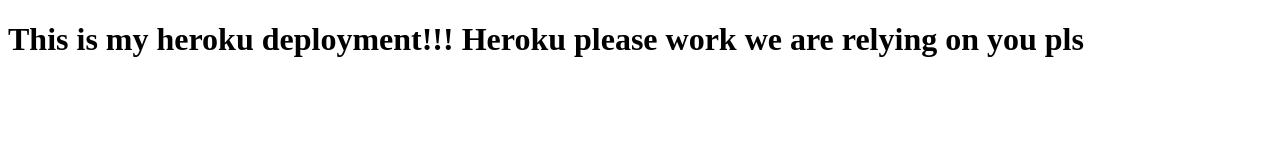
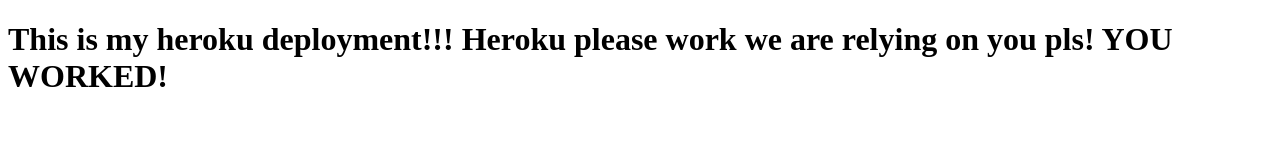
Before and after one commit to jedidiahhwang/f9-deployment-demo, a website: page index.html in a window 1280 px wide. Drawn offline with Linux system fonts and the light colour scheme.

Commit message:
updated h1 again

```diff
--- a/index.html
+++ b/index.html
@@ -7,6 +7,6 @@
   <title>Heroku Test</title>
 </head>
 <body>
-  <h1>This is my heroku deployment!!! Heroku please work we are relying on you pls</h1>
+  <h1>This is my heroku deployment!!! Heroku please work we are relying on you pls! YOU WORKED!</h1>
 </body>
 </html>
```
